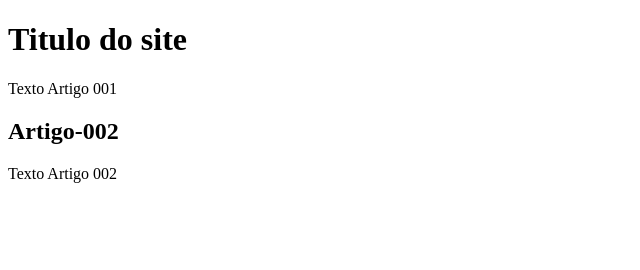
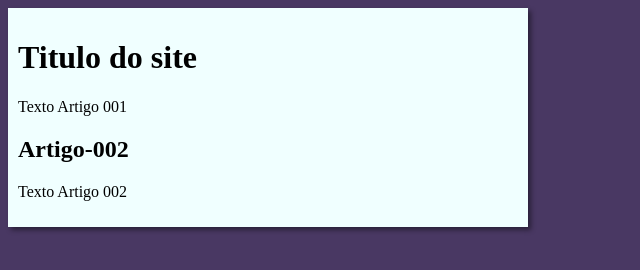
Before and after one commit to anacarol-moraes/projeto-site, a plain HTML site: page index.html in a window 1280 px wide. Shown: the whole page, without its empty margins (0-640 px from the left). Drawn offline with Linux system fonts and the light colour scheme.

Commit message:
iniciei o design

```diff
--- /dev/null
+++ b/estilos/style.css
@@ -0,0 +1,14 @@
+{
+    font-family:arial, helvetica, sans-serif;
+    font-size: 16px;
+}
+body{
+    background-color: rgb(73, 56, 99);
+}
+
+main{
+    background-color: azure;
+    width: 500px;
+    padding: 10px;
+    box-shadow: 3px 3px 5px rgba(0, 0, 0, 0.44)
+}
--- a/index.html
+++ b/index.html
@@ -4,6 +4,7 @@
     <meta charset="UTF-8">
     <meta name="viewport" content="width=device-width, initial-scale=1.0">
     <title>Titulo do site</title>
+    <link rel="stylesheet" href="estilos/style.css">
 </head>
 <body>
     <main>
```
